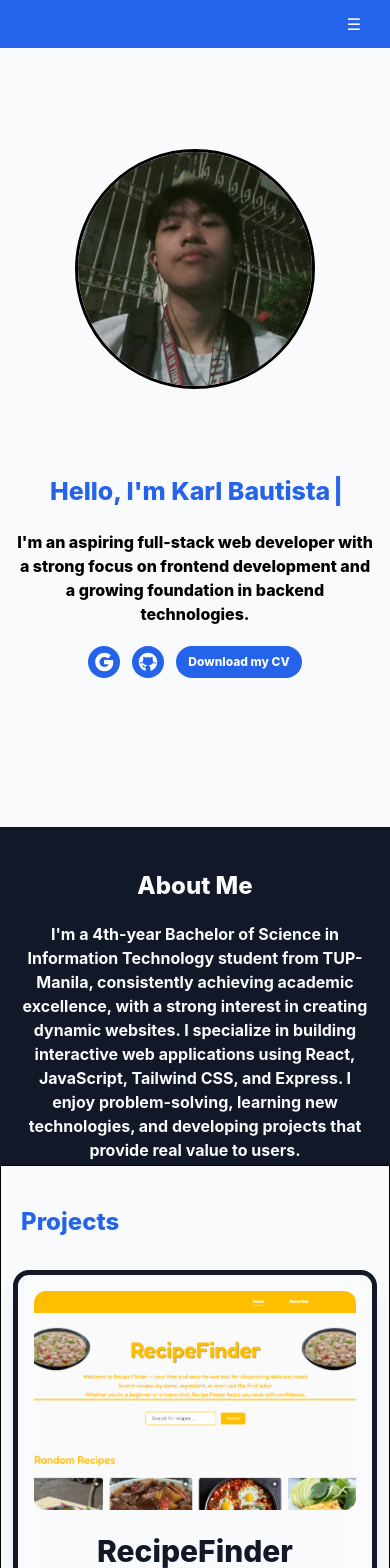
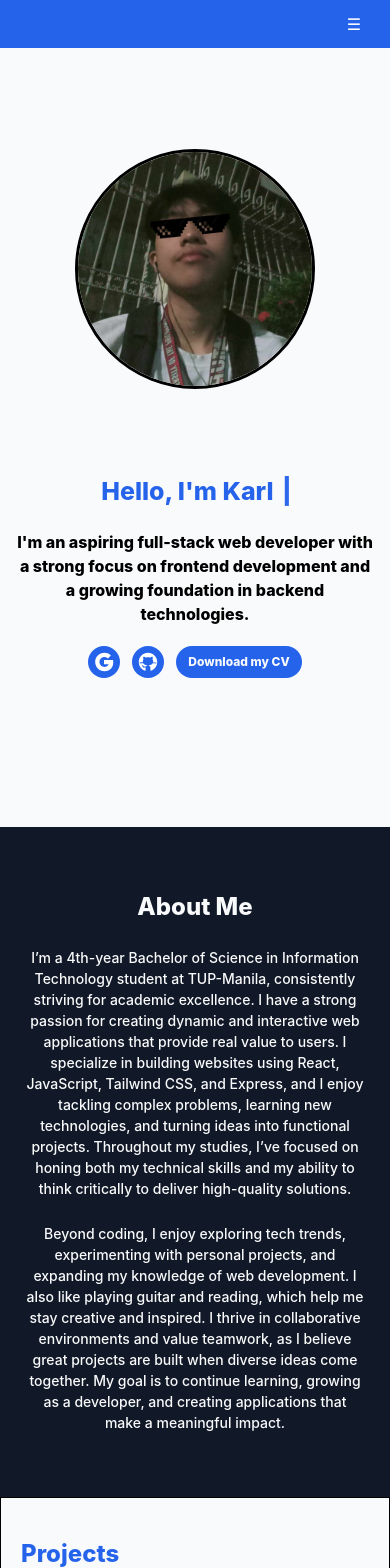
Before and after one commit to KarlBautista/Portfolio, a React (Vite) app in the folder Portfolio/: page / in a window 390 px wide. Shown: the top 1568 px of the page. Built offline with nearby package versions, Linux system fonts and the light colour scheme.

Commit message:
fixed responsiveness in 768px width

```diff
--- a/Portfolio/src/components/AboutMe.jsx
+++ b/Portfolio/src/components/AboutMe.jsx
@@ -15,9 +15,9 @@ const AboutMe = ({ aboutMeRef }) => {
     }, [inView, controls])
 
 
-  return (
-    <section className='w-full  h-[40vh] p-5 md:h-[50vh] bg-[#111827] flex justify-center scroll-mt-60' ref={aboutMeRef}>
-        <motion.div className='w-full md:w-[60%] h-full md:py-10  flex flex-col gap-5 items-center justify-center'
+    return (
+        <section className='w-full  min-h-[65vh] py-10 md:min-h-[70vh] bg-[#111827] flex justify-center scroll-mt-60 cursor-default' ref={aboutMeRef}>
+                <motion.div className='w-full md:w-[60%] h-full md:py-16 p-6 md:px-0 flex flex-col gap-6 items-center justify-center'
          ref={inViewRef}
         variants={{
             hidden: { opacity: 0, y: 50 },
@@ -27,10 +27,13 @@ const AboutMe = ({ aboutMeRef }) => {
         animate={controls}
         transition={{ duration: 0.6, ease: "easeOut" }}>
             <h1 className='text-2xl md:text-4xl text-[#F9FAFB] font-extrabold'>About Me</h1>
-            <div className='w-full h-50'>
-                <p className='text-[16px] md:text-2xl text-[#F9FAFB] font-bold text-center md:text-left'>I'm a 4th-year Bachelor of Science in Information Technology student
-                    from TUP-Manila, consistently achieving academic excellence, with a strong interest in creating dynamic websites.
-                    I specialize in building interactive web applications using React, JavaScript, Tailwind CSS, and Express. I enjoy problem-solving, learning new technologies, and developing projects that provide real value to users.
+            <div className='w-full h-auto'>
+                <p className='text-[14px] md:text-2xl text-[#F9FAFB] font-medium text-center '>
+                I’m a 4th-year Bachelor of Science in Information Technology student at TUP-Manila, consistently striving for academic excellence. I have a strong passion for creating dynamic and interactive web applications that provide real value to users. I specialize in building websites using React, JavaScript, Tailwind CSS, and Express, and I enjoy tackling complex problems, learning new technologies, and turning ideas into functional projects. Throughout my studies, I’ve focused on honing both my technical skills and my ability to think critically to deliver high-quality solutions.
+                </p>
+                <br />
+                <p className='text-[14px] md:text-2xl text-[#F9FAFB] font-medium text-center'>
+                       Beyond coding, I enjoy exploring tech trends, experimenting with personal projects, and expanding my knowledge of web development. I also like playing guitar and reading, which help me stay creative and inspired. I thrive in collaborative environments and value teamwork, as I believe great projects are built when diverse ideas come together. My goal is to continue learning, growing as a developer, and creating applications that make a meaningful impact.
                 </p>
             </div>
         </motion.div>
--- a/Portfolio/src/components/Header.jsx
+++ b/Portfolio/src/components/Header.jsx
@@ -61,7 +61,7 @@ const Header = ({ heroRef, aboutMeRef, projectsRef, certificationsRef, contactMe
   return (
     <>
 
-      <div className='md:hidden fixed top-0 left-0 right-0 z-50 bg-[#2563EB] h-12 flex items-center justify-between px-4'>
+      <div className='lg:hidden fixed top-0 left-0 right-0 z-50 bg-[#2563EB] h-12 flex items-center justify-between px-4'>
         <div className='text-white font-extrabold'> </div>
         <button
           type='button'
@@ -91,7 +91,7 @@ const Header = ({ heroRef, aboutMeRef, projectsRef, certificationsRef, contactMe
         </div>
       )}
 
-    <motion.section className='hidden md:block md:fixed w-full h-[100px] top-0 z-50 bg-[#2563EB]'
+    <motion.section className='hidden lg:block md:fixed w-full h-[100px] top-0 z-50 bg-[#2563EB]'
         animate={{ y: show ? 0 : -120 }}
         transition={{ type: "spring", stiffness: 300, damping: 30 }}>
 
@@ -121,7 +121,7 @@ const Header = ({ heroRef, aboutMeRef, projectsRef, certificationsRef, contactMe
         </div>
         {!show &&  <HeaderTop /> }
     {!show &&
-      <div className='w-full h-[100px] hidden md:flex justify-between px-50 py-5'>
+      <div className='w-full h-[100px] hidden lg:flex justify-between px-50 py-5'>
         <motion.div
           className='flex w-[50%] gap-8'
           variants={containerVariants}
--- a/Portfolio/src/components/Hero.jsx
+++ b/Portfolio/src/components/Hero.jsx
@@ -14,7 +14,7 @@ const Hero = () => {
     useEffect(() => {
       const rotatePicture = setInterval(() => {
         setPicture((p) => p === MyPicture ? Shades : MyPicture);
-      }, 3000)
+      }, 5000)
        return () => clearInterval(rotatePicture);
     }, []);
 
@@ -24,11 +24,9 @@ const Hero = () => {
 
 
 
-
-
     return (
-    <div className='w-full min-h-[98vh] flex justify-center items-center font-extrabold'>
-      <div className='w-full max-w-5xl flex flex-col-reverse md:flex-row items-center gap-6 md:gap-8 px-4 md:px-0'>
+    <div className='w-full min-h-[98vh] md:px-5 flex justify-center items-center font-extrabold'>
+      <div className='w-full max-w-5xl flex flex-col-reverse lg:flex-row items-center gap-6 md:gap-8 px-4 md:px-0'>
         <motion.div className='w-full md:w-2/3 flex flex-col justify-center gap-5 text-center md:text-left'
               initial={{ opacity: 0, x: -150 }}
               animate={{ opacity: 1, x: 0 }}
@@ -36,7 +34,7 @@ const Hero = () => {
           <HeroTitle />
           <div className='w-full'>
             <h1 className='md:text-2xl text-base text-black cursor-default'>{`I'm an aspiring full-stack web developer with a strong focus on frontend development and a growing foundation in backend technologies.`
-              .split('').map((letter, i) => <span key={i} className='wiggle'>{letter}</span> )}</h1>
+              .split('').map((letter, i) => letter !== " " ? <span key={i} className='wiggle'>{letter}</span> : <span key={i}>{letter}</span> )}</h1>
           </div>
           <div className='w-full h-full flex gap-3 justify-center md:justify-start'>
             <a href='https://mail.google.com/mail/?view=cm&fs=1&to=karlbautista234@gmail.com' target='_blank' className='w-8 h-8 rounded-full  p-1.5 bg-[#2563EB] cursor-pointer hover:brightness-110' title='karlbautista234@gmail.com'>
--- a/Portfolio/src/components/HeroTitle.jsx
+++ b/Portfolio/src/components/HeroTitle.jsx
@@ -2,16 +2,16 @@ import React from 'react'
 import { Typewriter } from 'react-simple-typewriter'
 const HeroTitle = () => {
   return (
-    <h1 className='text-[25px] text-center  md:text-left md:text-5xl font-extrabold text-[#2563EB]'>
+    <h1 className='text-[25px] text-center  md:text-left md:text-5xl font-extrabold text-[#2563EB] cursor-default'>
         <Typewriter
             words={["Hello, I'm Karl Bautista"]}
             loop
             cursor
-            cursorStyle="|"
+
             typeSpeed={60}
             deleteSpeed={40}
-            delaySpeed={1200}
-            className=""
+            delaySpeed={3000}
+
 
         />
     </h1>
--- a/Portfolio/src/components/Projects.jsx
+++ b/Portfolio/src/components/Projects.jsx
@@ -30,7 +30,7 @@ const Projects = ({ projectsRef }) => {
             transition={{ duration: 0.6, ease: "easeOut"}}>Projects</motion.h1>
 
             <div className=' w-full h-full flex flex-wrap gap-5 justify-center p-3' ref={inViewRef}>
-               <motion.a className='w-full md:w-[45%] h-auto md:h-[520px] min-h-[480px] flex flex-col justify-between backdrop-blur-md border-5 border-[#111827] hover:border-[#2563EB] shadow-xl rounded-2xl p-4 transform transition-transform duration-300 ease-out hover:-translate-y-2 hover:shadow-2xl group
+               <motion.a className='w-full lg:w-[45%] h-auto md:h-[520px] min-h-[480px] flex flex-col justify-between backdrop-blur-md border-5 border-[#111827] hover:border-[#2563EB] shadow-xl rounded-2xl p-4 transform transition-transform duration-300 ease-out hover:-translate-y-2 hover:shadow-2xl group
 
                '
                href='https://recipefinder-gamma.vercel.app/'
@@ -60,7 +60,7 @@ const Projects = ({ projectsRef }) => {
                 </motion.a>
 
 
-                <motion.a className='w-full md:w-[45%]  h-auto md:h-[520px] min-h-[480px] flex flex-col justify-between backdrop-blur-md border-5 border-[#111827] hover:border-[#2563EB]  shadow-xl rounded-2xl p-4 transform transition-transform duration-300 ease-out hover:-translate-y-2 hover:shadow-2xl group'
+                <motion.a className='w-full lg:w-[45%]  h-auto md:h-[520px] min-h-[480px] flex flex-col justify-between backdrop-blur-md border-5 border-[#111827] hover:border-[#2563EB]  shadow-xl rounded-2xl p-4 transform transition-transform duration-300 ease-out hover:-translate-y-2 hover:shadow-2xl group'
                     href='https://defineit-nu.vercel.app/'
                     target='_blank' rel='noreferrer'
                variants={{
@@ -90,7 +90,7 @@ const Projects = ({ projectsRef }) => {
                     </div>
                 </motion.a>
 
-            <motion.a className='w-full md:w-[45%]  h-auto md:h-[520px] min-h-[480px] flex flex-col justify-between backdrop-blur-md border-5 border-[#111827] hover:border-[#2563EB]  shadow-xl rounded-2xl p-4 transform transition-transform duration-300 ease-out hover:-translate-y-2 hover:shadow-2xl group'
+            <motion.a className='w-full lg:w-[45%]  h-auto md:h-[520px] min-h-[480px] flex flex-col justify-between backdrop-blur-md border-5 border-[#111827] hover:border-[#2563EB]  shadow-xl rounded-2xl p-4 transform transition-transform duration-300 ease-out hover:-translate-y-2 hover:shadow-2xl group'
                 href='https://lakbayph.vercel.app/'
                 target='_blank' rel='noreferrer'
                variants={{
@@ -119,7 +119,7 @@ const Projects = ({ projectsRef }) => {
                     </div>
             </motion.a>
 
-                <motion.a className='w-full md:w-[45%]  h-auto md:h-[520px] min-h-[480px] flex flex-col justify-between backdrop-blur-md border-5 border-[#111827] hover:border-[#2563EB]  shadow-xl rounded-2xl p-4 cursor-pointer transform transition-transform duration-300 ease-out hover:-translate-y-2 hover:shadow-2xl group'
+                <motion.a className='w-full lg:w-[45%]  h-auto md:h-[520px] min-h-[480px] flex flex-col justify-between backdrop-blur-md border-5 border-[#111827] hover:border-[#2563EB]  shadow-xl rounded-2xl p-4 cursor-pointer transform transition-transform duration-300 ease-out hover:-translate-y-2 hover:shadow-2xl group'
                     variants={{
                     visible:  { opacity: 1, x:0 },
                     hidden: { opacity: 0, x: 150 }
```
